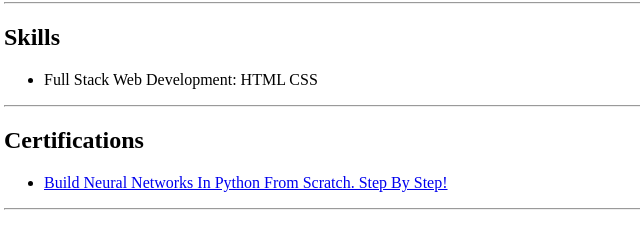
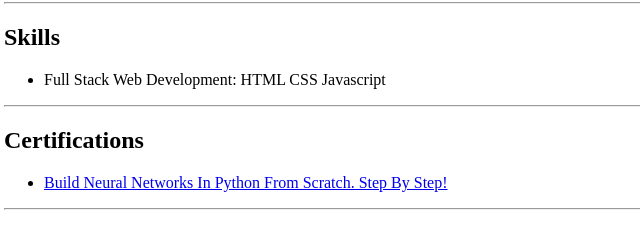
Before and after one commit to tannu371/Online-Resume, a plain HTML site: page index.html in a window 1280 px wide. Shown: the part 372-599 px from the top of the page, 4-644 px from the left. Drawn offline with Linux system fonts and the light colour scheme.

Commit message:
Update index.html

```diff
--- a/index.html
+++ b/index.html
@@ -23,7 +23,7 @@
     <hr />
     <h2>Skills</h2>
     <ul>
-        <li>Full Stack Web Development: HTML CSS</li>
+        <li>Full Stack Web Development: HTML CSS Javascript</li>
     </ul>
     <hr />
     <h2>Certifications</h2>
```
